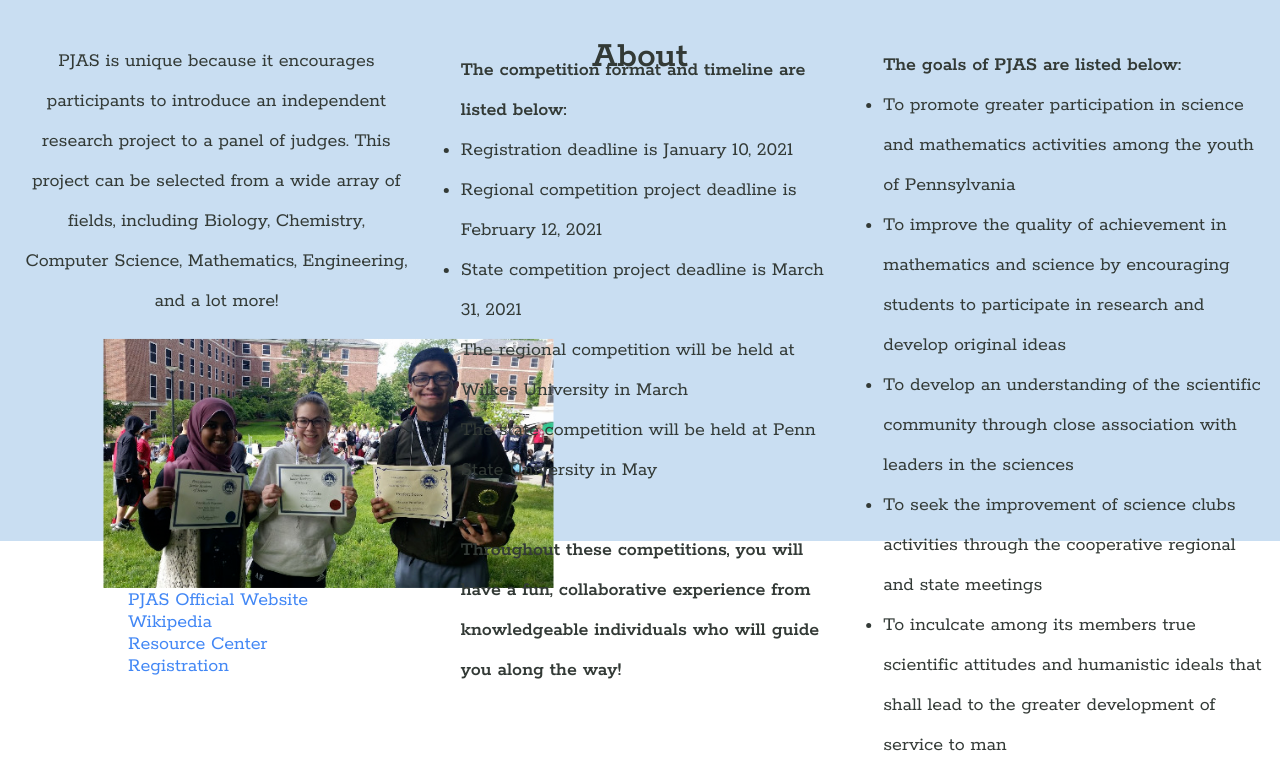
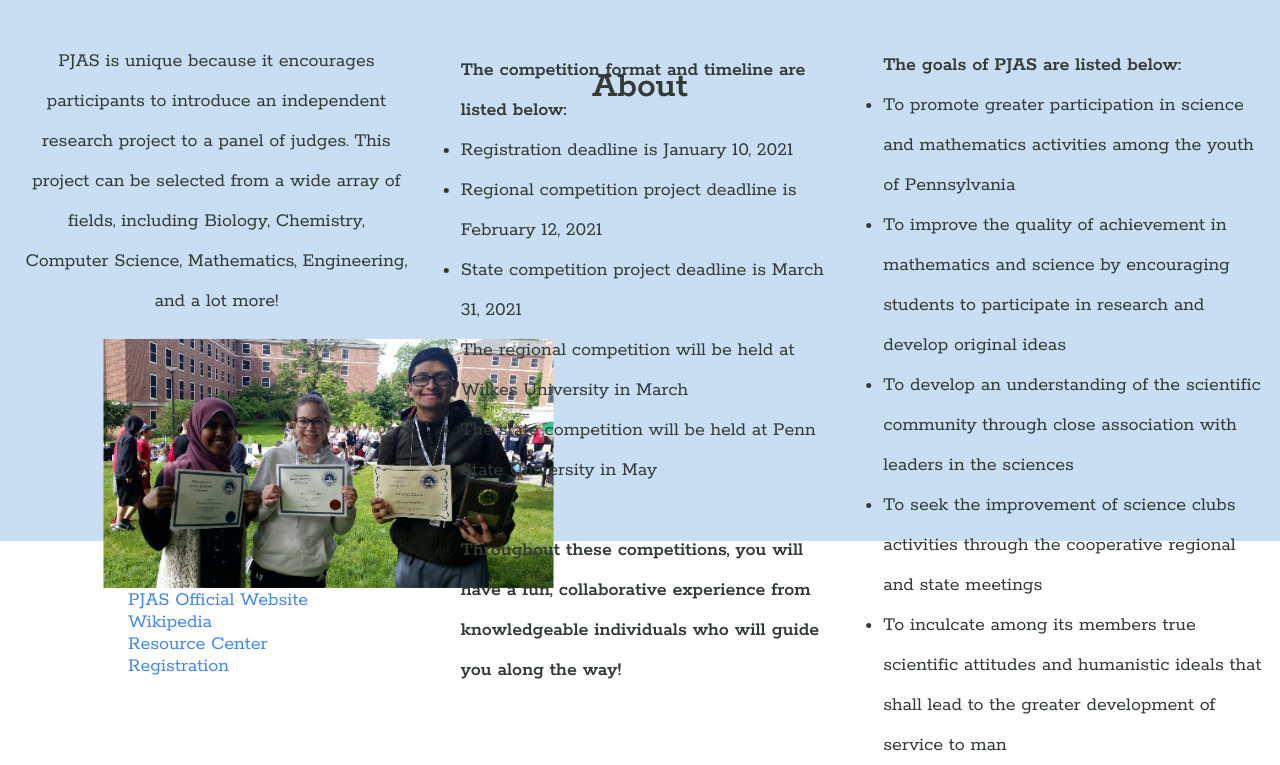
Before and after one commit to AbhinavP123/AbingtonHeightsPJAS, a plain HTML site: page about.html in a window 1280 px wide. Shown: the part 179-944 px from the top of the page. Drawn offline with Linux system fonts and the light colour scheme.

Commit message:
Update style.css

```diff
--- a/style.css
+++ b/style.css
@@ -58,7 +58,7 @@ nav-classes img{
 }
 .title-classes{
 	font-size: 25px;
-	transform: translate(0%, 30%);
+	transform: translate(0%, 100%);
 	color: #333a36;
 	text-align: center;
 }
```
